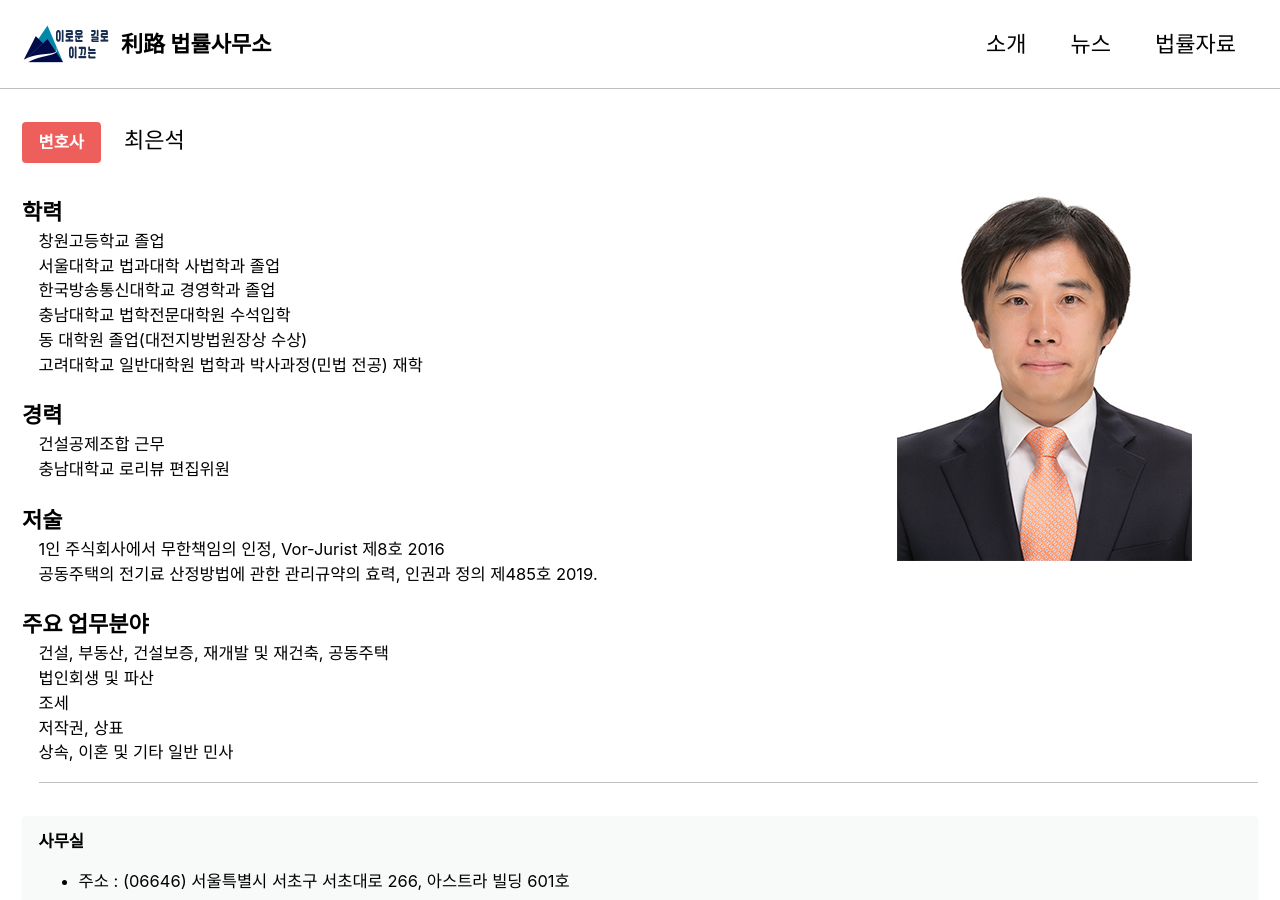
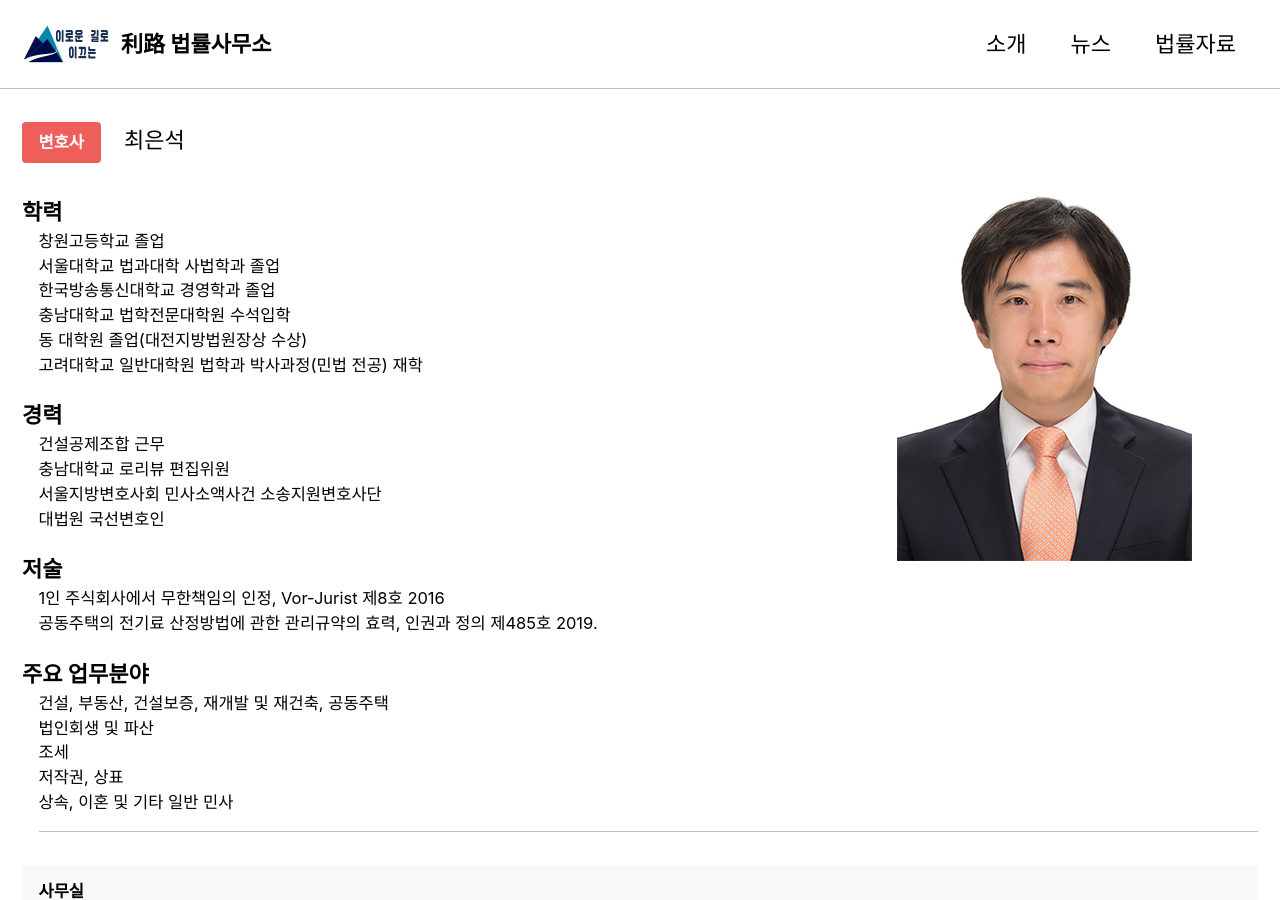
Before and after one commit to legaltalks/e-law.github.io, a Jekyll site: the page built from _pages/about.md, in a window 1280 px wide and 900 px high. Built offline with Jekyll 4.4.1, drawn with Linux system fonts in a browser that asks for light colours; cached includes are drawn as plain includes; nearby versions of some CDN libraries.

Commit message:
Update about.md

```diff
--- a/_pages/about.md
+++ b/_pages/about.md
@@ -21,6 +21,8 @@ date: 2019-11-01 03:26 +0900
 경력
 : 건설공제조합 근무
 : 충남대학교 로리뷰 편집위원
+: 서울지방변호사회 민사소액사건 소송지원변호사단
+: 대법원 국선변호인
 
 저술
 : 1인 주식회사에서 무한책임의 인정, Vor-Jurist 제8호 2016<br>
```
